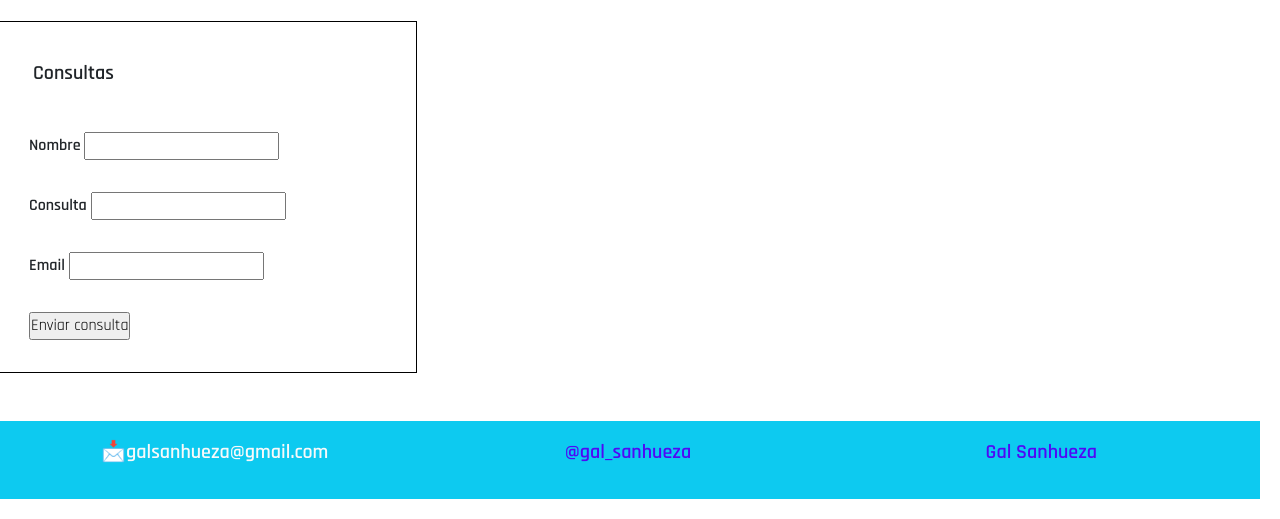
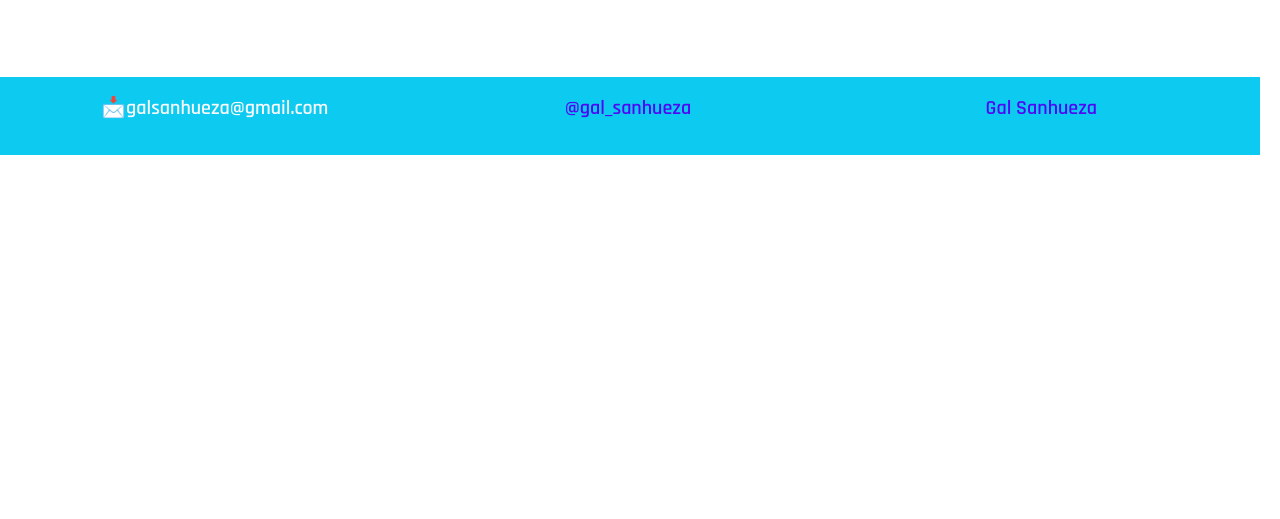
Before and after one commit to galsanhueza/gal-sanhueza-portfolio, a website: page pages/tienda.html in a window 1280 px wide. Shown: the part 309-828 px from the top of the page. After the commit the page ends 800 px from the top, so only its background shows below. Drawn offline with nearby package versions, Linux system fonts and the light colour scheme; a web font is replaced by a local one.

Commit message:
sin contacto

```diff
--- a/pages/tienda.html
+++ b/pages/tienda.html
@@ -15,7 +15,7 @@
 <body class="body">
 <div class="conteiner">
 
-    <div class="row">
+    <div class="encavezado row">
         <div class="col-6 mt-5">
             <h3 class="text-end">Gal Sanhueza</h3>
         </div>
@@ -55,37 +55,9 @@
     <div class="row">
     <div class="col-12 p-3">
         <h3 class="fs-2 fw-semibold mt-5">Tienda Virtual</h3>
-        <h5>Espacio virtual de venta de obra de arte</h5>
+        <p>Espacio virtual de venta de obra de arte.</p>
     </div>
 
-
-    <div class="row p-3 border border-black p-1 col-lg-4 col-md-4 col-xs-12">
-        <div class="col-12 p-3 text-start fw-bold">
-        <form action="">
-            <fieldset class="p-1">
-             <legend class="fs-5">Consultas</legend>
-        </div>
-             <div class="col-12 p-3 text-start fw-semibold">
-                <label for="name">Nombre</label>
-                <input type="text" name="name">
-             </div>
-             <br>
-             <div class="col-12 p-3 text-start fw-semibold">
-                <label for="consulta">Consulta</label>
-                <input type="text" name="consulta">
-             </div>
-             <br>
-             <div class="col-12 p-3 text-start fw-semibold">
-                <label for="mail">Email</label>
-                <input type="email" name="mail" required>
-             </div>
-             <br>
-             <div class="col-12 p-3 text-start fw-semibold">
-                <input type="submit" value="Enviar consulta">
-             </div>
-            </fieldset>
-        </form>
-    </div>
 
     <div class="contenier-fuid row bg-info mt-5">
         <div class="col-lg-4 col-md-4 col-xs-12 p-3 text-center fw-bold fs-5">
```
Also changed, not shown: pages/bio.html (+1 -1 lines), pages/canal.html (+1 -1 lines), pages/escritos.html (+1 -1 lines), pages/foto.html (+1 -1 lines).
